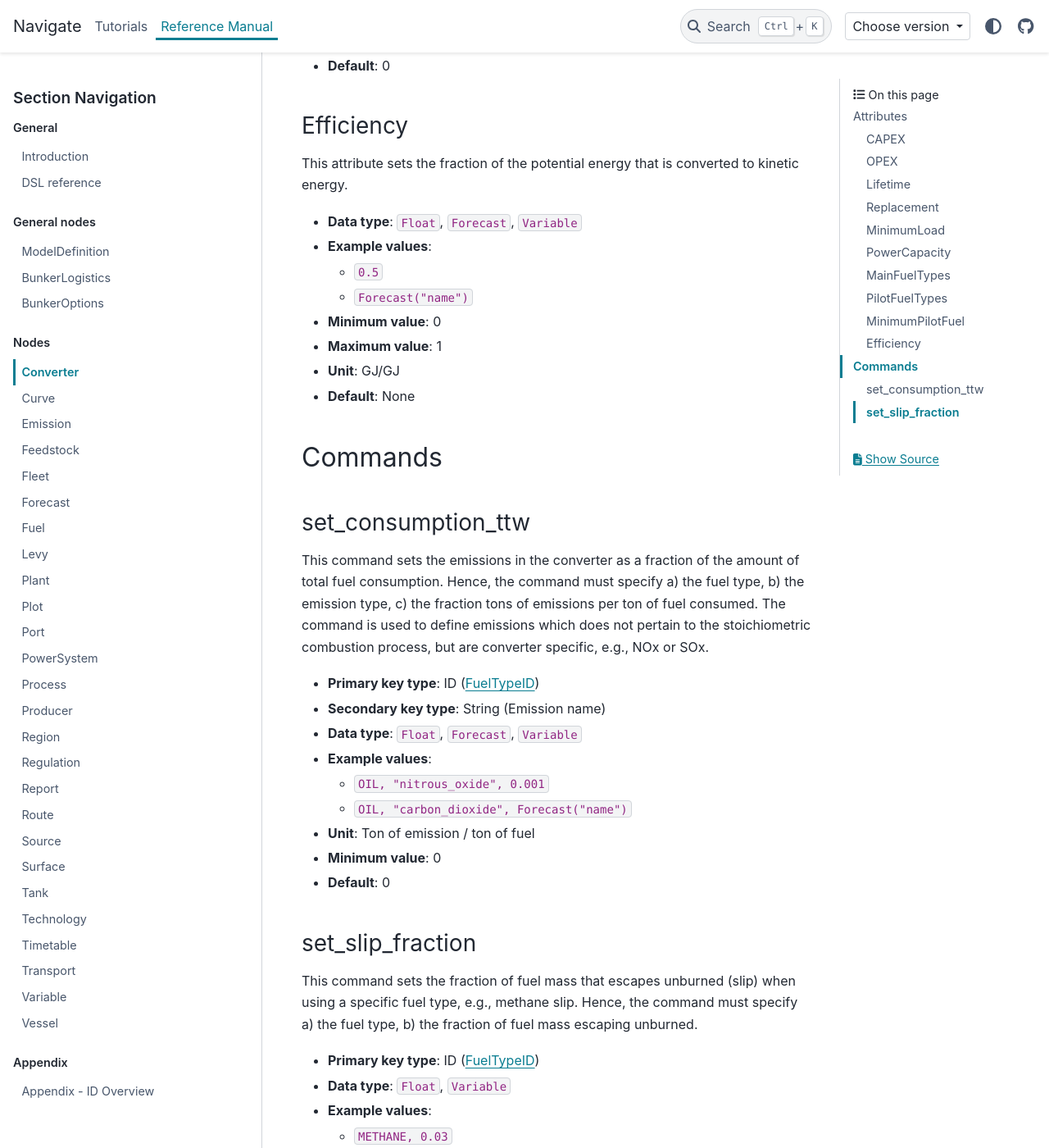
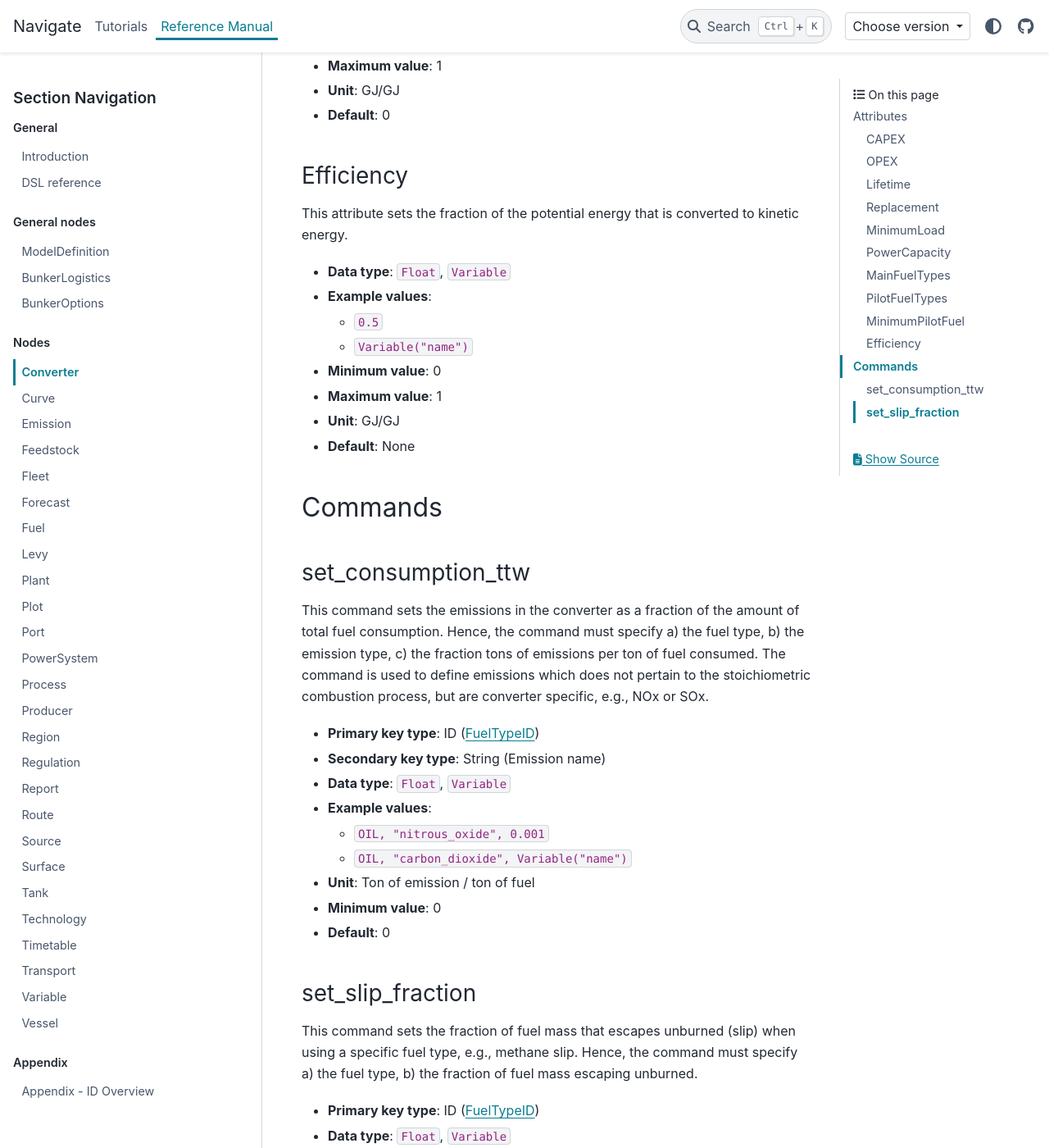
Before and after one commit to zerocarbonshipping/navigate-zcs, a Sphinx documentation site: the page built from docs/reference_manual/converter.md, in a window 1280 px wide and 1400 px high, scrolled down 3870 px. Shown: the whole window at 82% size. Built offline with Sphinx 7.4.7 and the PyData theme 0.15.4, drawn with Linux system fonts in a browser that asks for light colours; some of the changed text lies outside the part shown.

Commit message:
Correct the documented value types of Converter inputs (#51)
MinimumLoad, Efficiency, and set_consumption_ttw accept only floats and
Variable references (type_=VARIABLE), but their docstrings and the
reference manual showed Forecast("name") examples — following those
examples raises a ValueError. Every committed deck and assumptions file
already uses floats or Variable references. PowerCapacity had the
opposite mismatch: it accepts Variable references but was documented as
Float only. Also corrects set_consumption_ttw's value description, which
was copy-pasted from set_slip_fraction.

Co-authored-by: Claude Fable 5 <noreply@anthropic.com>

```diff
--- a/docs/reference_manual/converter.md
+++ b/docs/reference_manual/converter.md
@@ -20,7 +20,7 @@ Converter "internal_combustion_engine" {
     MinimumPilotFuel = 0.01
     Efficiency = 0.51
 
-    set_slip_fraction(METHANE, Forecast("converter_methane_slip"))
+    set_slip_fraction(METHANE, Variable("converter_methane_slip"))
 
     CAPEX = 300000
     OPEX = 30000
@@ -81,10 +81,10 @@ This attribute sets the fraction of CAPEX paid when part of the machinery is rep
 
 This attribute sets the minimum load as a fraction of power capacity.
 
-* **Data type**: `Float`, `Forecast`, `Variable`
+* **Data type**: `Float`, `Variable`
 * **Example values**:
   + `0.3`
-  + `Forecast("name")`
+  + `Variable("name")`
 * **Unit**: Fraction
 * **Minimum value**: 0
 * **Maximum value**: 1
@@ -94,8 +94,10 @@ This attribute sets the minimum load as a fraction of power capacity.
 
 This attribute sets the power capacity of the Converter.
 
-* **Data type**: `Float`
-* **Example values**: `50`
+* **Data type**: `Float`, `Variable`
+* **Example values**:
+  + `50`
+  + `Variable("name")`
 * **Unit**: MW
 * **Minimum value**: 0
 * **Default**: None. Must be provided by the user.
@@ -139,10 +141,10 @@ This attribute sets the minimum fraction of pilot fuel required out of the total
 
 This attribute sets the fraction of the potential energy that is converted to kinetic energy.
 
-* **Data type**: `Float`, `Forecast`, `Variable`
+* **Data type**: `Float`, `Variable`
 * **Example values**:
   + `0.5`
-  + `Forecast("name")`
+  + `Variable("name")`
 * **Minimum value**: 0
 * **Maximum value**: 1
 * **Unit**: GJ/GJ
@@ -156,10 +158,10 @@ This command sets the emissions in the converter as a fraction of the amount of
 
 * **Primary key type**: ID ([FuelTypeID](appendix_ids.md#fueltypeid))
 * **Secondary key type**: String (Emission name)
-* **Data type**: `Float`, `Forecast`, `Variable`
+* **Data type**: `Float`, `Variable`
 * **Example values**:
   + `OIL, "nitrous_oxide", 0.001`
-  + `OIL, "carbon_dioxide", Forecast("name")`
+  + `OIL, "carbon_dioxide", Variable("name")`
 * **Unit**: Ton of emission / ton of fuel
 * **Minimum value**: 0
 * **Default**: 0
```
Also changed, not shown: CHANGELOG.md (+6 -0 lines), 1 other file.
